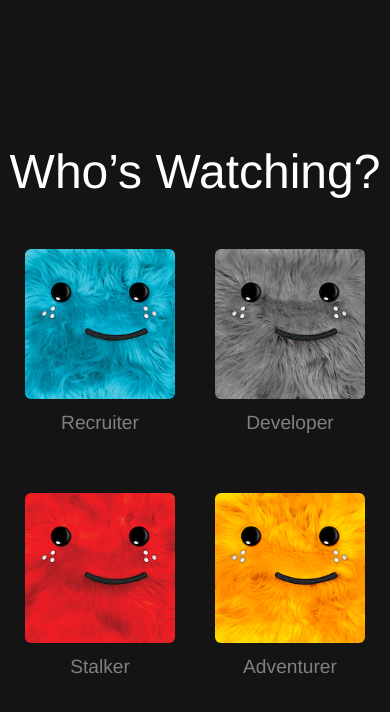
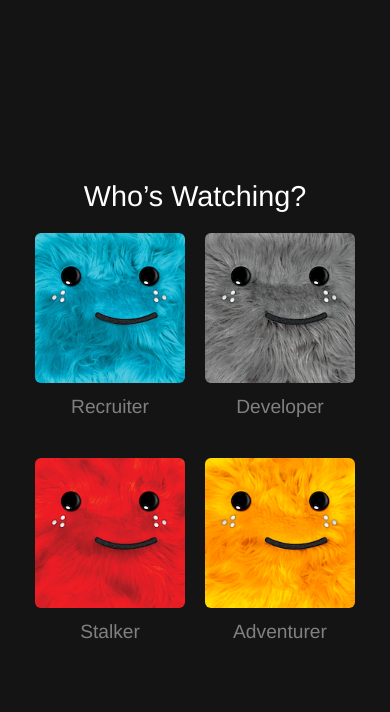
Before and after one commit to adityashetty35/netflix-portfolio, a React (Vite) app: page / in a window 390 px wide. Shown: the top 712 px of the page. Built offline with nearby package versions, Linux system fonts and the light colour scheme.

Commit message:
update css to make whos watching page reponsive on small screens

```diff
--- a/src/pages/WhosWatching/WhosWatching.css
+++ b/src/pages/WhosWatching/WhosWatching.css
@@ -1,12 +1,14 @@
 .whos-watching {
   min-height: 100vh;
-  width: 100vw;
+  width: 100%;
   display: flex;
   flex-direction: column;
   justify-content: center;
   align-items: center;
   background-color: #141414; /* Netflix black */
   color: #808080;
+  padding: 20px; /* prevent content from touching edges on small screens */
+  box-sizing: border-box;
 }
 
 .whos-watching h1 {
@@ -14,6 +16,7 @@
   font-weight: 500;
   color: #fff;
   margin-bottom: 50px;
+  text-align: center;
 }
 
 /* Flexbox layout for profiles */
@@ -31,6 +34,7 @@
 .profile-card img {
   border-radius: 4px;
   width: 150px;
+  max-width: 100%;
   transition: transform 0.3s, border 0.3s;
   cursor: pointer;
 }
@@ -49,3 +53,47 @@
 .profile-card p:hover {
   color: #fff;
 }
+
+/* -------------------- */
+/* 📱 Responsive Design */
+/* -------------------- */
+
+/* Tablets */
+@media (max-width: 768px) {
+  .whos-watching h1 {
+    font-size: 2.2rem;
+    margin-bottom: 30px;
+  }
+
+  .profiles-container {
+    gap: 25px;
+  }
+
+  .profile-card img {
+    width: 120px;
+  }
+
+  .profile-card p {
+    font-size: 1rem;
+  }
+}
+
+/* Phones */
+@media (max-width: 480px) {
+  .whos-watching h1 {
+    font-size: 1.8rem;
+    margin-bottom: 20px;
+  }
+
+  .profiles-container {
+    gap: 20px;
+  }
+
+  .profile-card img {
+    width: 100px;
+  }
+
+  .profile-card p {
+    font-size: 0.9rem;
+  }
+}
--- a/src/pages/WhosWatching/WhosWatching.jsx
+++ b/src/pages/WhosWatching/WhosWatching.jsx
@@ -1,5 +1,6 @@
 import React from "react";
 import { useNavigate } from "react-router-dom";
+import { motion } from "framer-motion";
 import "./WhosWatching.css";
 import ProfileCard from "../../components/ProfileCard/ProfileCard";
 
@@ -19,19 +20,37 @@ function WhosWatching() {
   ];
 
   return (
-    <div className="whos-watching">
-      <h1>Who’s Watching?</h1>
+    <motion.div
+      className="whos-watching"
+      initial={{ opacity: 0 }}
+      animate={{ opacity: 1 }}
+      transition={{ duration: 0.6 }}
+    >
+      <motion.h1
+        initial={{ y: -20, opacity: 0 }}
+        animate={{ y: 0, opacity: 1 }}
+        transition={{ duration: 0.6, delay: 0.2 }}
+      >
+        Who’s Watching?
+      </motion.h1>
+
       <div className="profiles-container">
         {profiles.map((profile) => (
-          <ProfileCard
+          <motion.div
             key={profile.name}
-            name={profile.name}
-            image={profile.img}
-            onClick={() => navigate(profile.path)}
-          />
+            initial={{ scale: 0.9, opacity: 0 }}
+            animate={{ scale: 1, opacity: 1 }}
+            transition={{ duration: 0.6, ease: "easeOut" }}
+          >
+            <ProfileCard
+              name={profile.name}
+              image={profile.img}
+              onClick={() => navigate(profile.path)}
+            />
+          </motion.div>
         ))}
       </div>
-    </div>
+    </motion.div>
   );
 }
 
```
